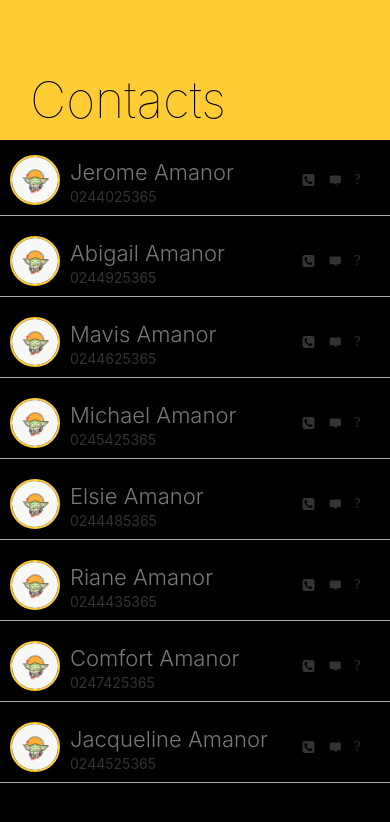
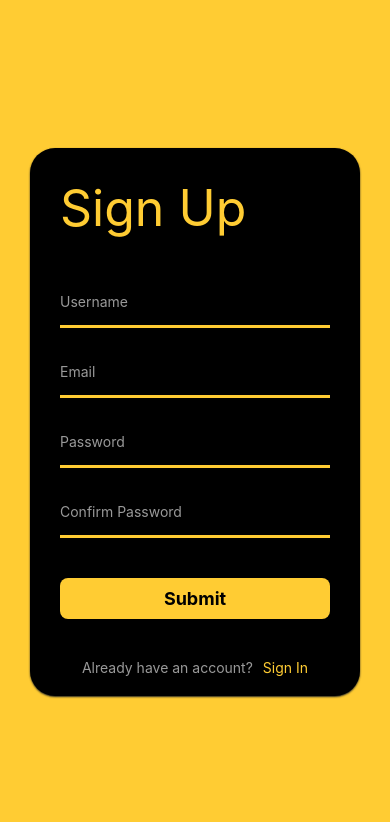
Before and after one commit to siawfish/mobileLoginScreen, a React Native app: screen / in a window 390 px wide. Shown: the top 822 px of the page. Built offline with nearby package versions, Linux system fonts and the light colour scheme.

Commit message:
Completed signup screen design

```diff
--- a/App.js
+++ b/App.js
@@ -1,9 +1,10 @@
 import React from 'react';
 import LoginScreen from './LoginScreen'
 import ContactList from './ContactList'
+import SignupScreen from './SignupScreen'
 
 export default function App() {
   return (
-    <ContactList/>
+    <SignupScreen/>
   );
 }
--- /dev/null
+++ b/SignupScreen.js
@@ -0,0 +1,120 @@
+import React, { Component } from 'react'
+import { View, StyleSheet, Text, TextInput, TouchableOpacity } from 'react-native'
+
+export default class SignupScreen extends Component {
+    render() {
+        return (
+            <View style={styles.container}>
+
+                <View style={styles.seconContainer}>
+
+                    <View  style={styles.titleContainer}>
+                        <Text style={styles.title}>Sign Up</Text>
+                    </View>
+
+                    <View style={styles.formContainer}>
+                        <View style={styles.inputContainer}>
+                            <TextInput placeholder='Username' placeholderTextColor='#999'/>
+                        </View>
+                        <View style={styles.inputContainer}>
+                            <TextInput placeholder='Email' placeholderTextColor='#999'/>
+                        </View>
+                        <View style={styles.inputContainer}>
+                            <TextInput placeholder='Password' placeholderTextColor='#999'/>
+                        </View>
+                        <View style={styles.inputContainer}>
+                            <TextInput placeholder='Confirm Password' placeholderTextColor='#999'/>
+                        </View>
+                    </View>
+
+                    <View style={styles.buttonContainer}>
+                        <TouchableOpacity style={styles.button}>
+                            <Text style={styles.buttonText}>Submit</Text>
+                        </TouchableOpacity>
+                    </View>
+
+                    <View style={styles.signInContainer}>
+                        <Text style={styles.signInText}>Already have an account?</Text>
+                        <Text style={styles.signInLink}>Sign In</Text>
+                    </View>
+
+                </View>
+
+            </View>
+        )
+    }
+}
+
+const styles = StyleSheet.create({
+    container: {
+        backgroundColor:'#ffcc33',
+        flex: 1,
+        justifyContent: 'center'
+    },
+
+    seconContainer: {
+        backgroundColor:'#000',
+        flex: 0.65,
+        marginHorizontal:30,
+        borderRadius:25,
+        shadowColor: '#222422',
+        shadowOffset: { width: 0, height: 1 },
+        shadowOpacity: 1,
+        shadowRadius: 2,
+        elevation: 5
+    },
+
+    title: {
+        color: '#ffcc33',
+        fontSize: 50
+    },
+
+    titleContainer: {
+        marginVertical:30,
+        marginHorizontal:30,
+    },
+
+    formContainer: {
+        marginHorizontal: 30
+    },
+
+    inputContainer: {
+        marginVertical:10,
+        borderBottomColor: '#ffcc33',
+        borderBottomWidth: 3,
+        paddingVertical:15
+    },
+
+    button: {
+        backgroundColor:'#ffcc33',
+        paddingVertical:10,
+        borderRadius:8
+    },
+
+    buttonContainer: {
+        marginHorizontal:30,
+        marginVertical:30
+    },
+
+    buttonText: {
+        textAlign:"center",
+        fontSize:18,
+        fontWeight:'bold'
+    },
+
+    signInText: {
+        color: '#999'
+    },
+
+    signInLink: {
+        color: '#ffcc33',
+        marginLeft:10
+    },
+
+    signInContainer: {
+        flexDirection: 'row',
+        marginHorizontal: 30,
+        justifyContent: "center",
+        marginVertical: 10
+    }
+})
```
Also changed, not shown: 1 other file (tests, documents, lock files or other folders).
